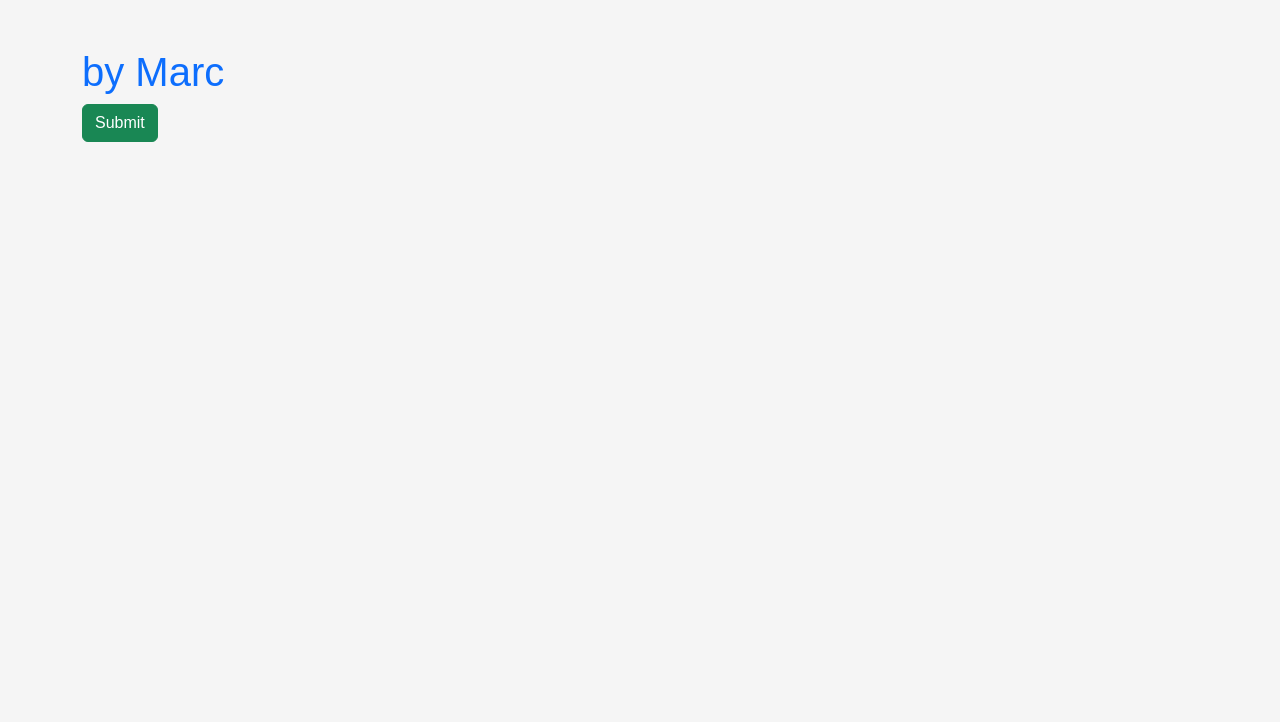
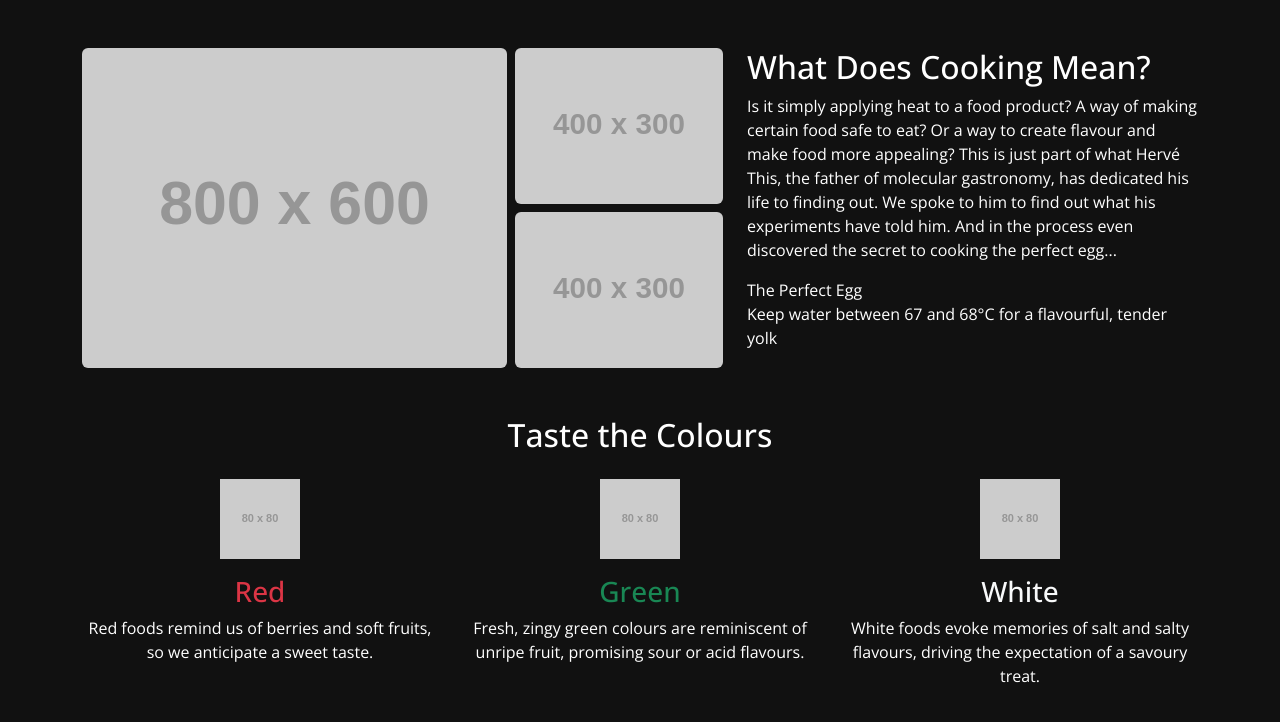
Before and after one commit to marcobfenda/orchard_frontend_test, a website built with webpack: page src/index.html in a window 1280 px wide. Built offline with nearby package versions, Linux system fonts and the light colour scheme.

Commit message:
Added initial layout for blocks

```diff
--- a/package.json
+++ b/package.json
@@ -5,7 +5,8 @@
   "main": "index.js",
   "scripts": {
     "start": "webpack serve --open",
-    "build": "webpack --mode production"
+    "build": "webpack --mode production",
+    "watch": "webpack --watch --mode development"
   },
   "repository": {
     "type": "git",
@@ -27,6 +28,7 @@
     "webpack-dev-server": "^5.2.2"
   },
   "dependencies": {
+    "aos": "^2.3.4",
     "bootstrap": "^5.3.7"
   }
 }
--- a/src/index.html
+++ b/src/index.html
@@ -1,11 +1,84 @@
 <!DOCTYPE html>
 <html lang="en">
+
 <head>
-  <meta charset="UTF-8">
-  <title>Frontend Tester</title>
+	<meta charset="UTF-8">
+	<meta name="viewport" content="width=device-width, initial-scale=1">
+	<title>Tasteology</title>
+	<link rel="preconnect" href="https://fonts.googleapis.com">
+	<link rel="preconnect" href="https://fonts.gstatic.com" crossorigin>
+	<link href="https://fonts.googleapis.com/css2?family=Open+Sans:ital,wght@0,300..800;1,300..800&display=swap"
+		rel="stylesheet">
 </head>
-<body class="container py-5">
-  <h1 class="text-primary">by Marc</h1>
-  <button class="btn btn-success">Submit</button>
+
+<body>
+
+	<div class="container py-5">
+
+		<!-- Top Section -->
+		<div class="row g-4 mb-5">
+			<!-- Images -->
+			<div class="col-lg-7 d-flex" data-aos="fade-right">
+				<div class="row g-2 flex-fill">
+					<div class="col-8">
+						<img src="https://placehold.co/800x600/1a1a1a/ffffff/png?text=Cooking+Pot" class="img-fluid h-100 w-100 rounded object-fit-cover" alt="Cooking Pot">
+					</div>
+					<div class="col-4 d-flex flex-column">
+						<img src="https://placehold.co/400x300/1a1a1a/ffffff/png?text=Chef" class="img-fluid mb-2 flex-fill rounded object-fit-cover" alt="Chef Working">
+						<img src="https://placehold.co/400x300/1a1a1a/ffffff/png?text=Eggs" class="img-fluid flex-fill rounded object-fit-cover" alt="Perfect Eggs">
+					</div>
+				</div>
+			</div>
+
+			<!-- Text -->
+			<div class="col-lg-5" data-aos="fade-left">
+				<div class="top-text h-100">
+					<h2>What Does Cooking Mean?</h2>
+					<p>
+						Is it simply applying heat to a food product? A way of making certain food safe to eat?
+						Or a way to create flavour and make food more appealing? This is just part of what
+						Hervé This, the father of molecular gastronomy, has dedicated his life to finding out.
+						We spoke to him to find out what his experiments have told him. And in the process even
+						discovered the secret to cooking the perfect egg...
+					</p>
+					<span class="highlight">The Perfect Egg</span>
+					<p class="tip">Keep water between 67 and 68°C for a flavourful, tender yolk</p>
+				</div>
+			</div>
+		</div>
+
+		<!-- Taste the Colours Section -->
+		<div class="text-center mb-5">
+			<h2 class="mb-4" data-aos="fade-up">Taste the Colours</h2>
+			<div class="row g-4">
+				<div class="col-md-4" data-aos="zoom-in" data-aos-delay="100">
+					<div class="color-card h-100">
+						<img src="https://placehold.co/80x80/ff0000/ffffff/png?text=Red" class="img-fluid mb-3" alt="Red Spoon" style="width:80px;">
+						<h3 class="text-danger">Red</h3>
+						<p>Red foods remind us of berries and soft fruits, so we anticipate a sweet taste.</p>
+					</div>
+				</div>
+				<div class="col-md-4" data-aos="zoom-in" data-aos-delay="200">
+					<div class="color-card h-100">
+						<img src="https://placehold.co/80x80/00ff00/ffffff/png?text=Green" class="img-fluid mb-3" alt="Green Spoon" style="width:80px;">
+						<h3 class="text-success">Green</h3>
+						<p>Fresh, zingy green colours are reminiscent of unripe fruit, promising sour or acid flavours.
+						</p>
+					</div>
+				</div>
+				<div class="col-md-4" data-aos="zoom-in" data-aos-delay="300">
+					<div class="color-card h-100">
+						<img src="https://placehold.co/80x80/ffffff/333333/png?text=White" class="img-fluid mb-3" alt="White Spoon" style="width:80px;">
+						<h3 class="text-light">White</h3>
+						<p>White foods evoke memories of salt and salty flavours, driving the expectation of a savoury treat.</p>
+					</div>
+				</div>
+			</div>
+		</div>
+
+	</div>
+
+
 </body>
+
 </html>
--- a/src/index.js
+++ b/src/index.js
@@ -2,6 +2,12 @@
 import "bootstrap/dist/css/bootstrap.min.css";
 import "bootstrap/dist/js/bootstrap.bundle.min.js";
 
+import AOS from "aos";
+import "aos/dist/aos.css";
+
 import "./style.css";
 
-console.log("Hello from Webpack with Bootstrap!");
+AOS.init({
+    duration: 1000,
+    once: true
+});
--- a/src/style.css
+++ b/src/style.css
@@ -1,5 +1,5 @@
 body {
-  font-family: sans-serif;
-  background: #f5f5f5;
-  color: #333;
+  background-color: #111;
+  color: #FFF;
+  font-family: "Open Sans", sans-serif;
 }
```
Also changed, not shown: 1 other file.
